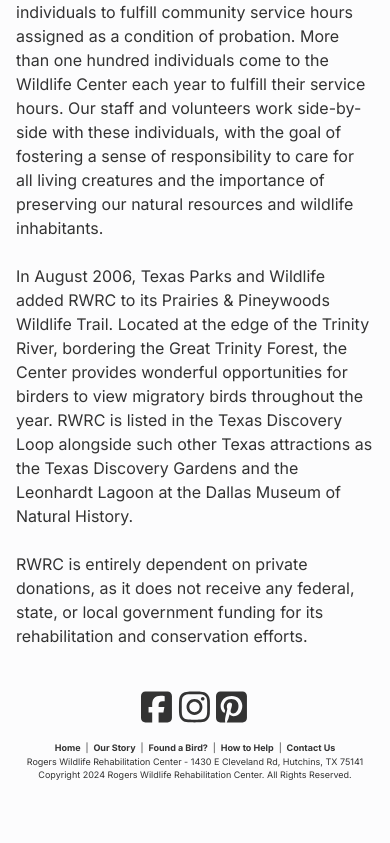
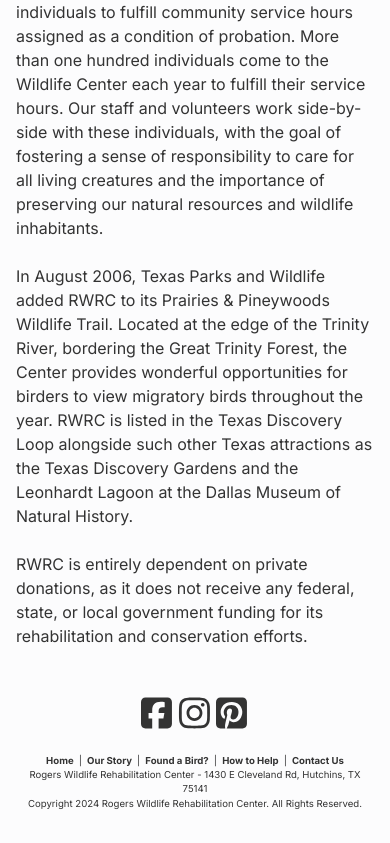
Before and after one commit to myDeveloperJourney/rogers-wildlife-site, a Next.js app: page /about in a window 390 px wide. Shown: the part 3206-4049 px from the top of the page. Before the commit the page ends 4020 px from the top, so only its background shows below. Built offline with nearby package versions, Linux system fonts and the light colour scheme.

Commit message:
wip: increase font size on larger screen

```diff
--- a/src/components/base/footer/Footer.module.css
+++ b/src/components/base/footer/Footer.module.css
@@ -5,6 +5,7 @@
     width: 100%;
     flex-direction: column;
     margin: 2rem 0 0 0;
+    font-size: 1.25rem;
 }
 
 .parent_container a {
@@ -48,6 +49,6 @@
 
 @media (max-width: 425px) {
     .footer {
-        font-size: 9px;
+        font-size: .6rem;
     }
 }
```
